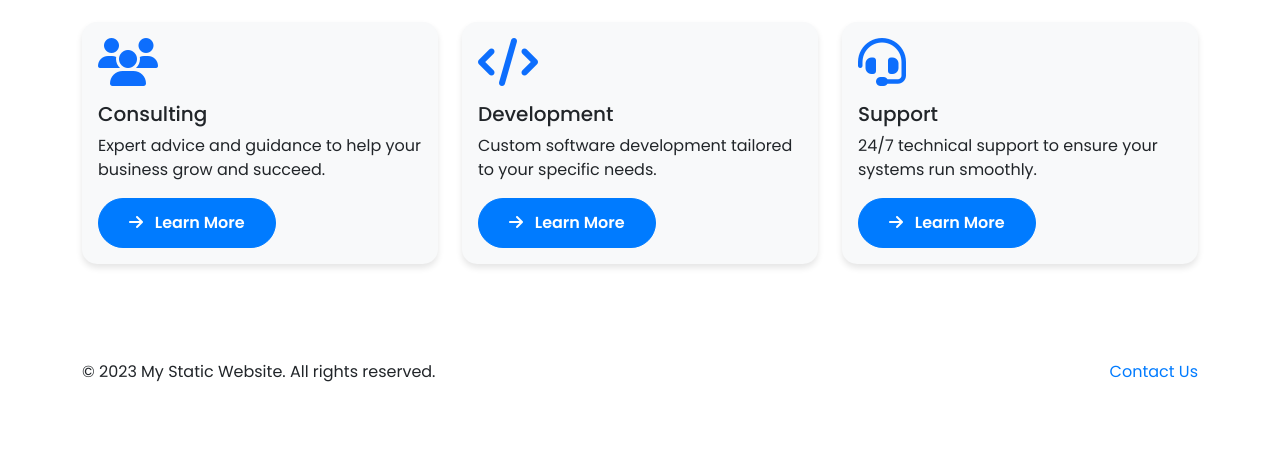
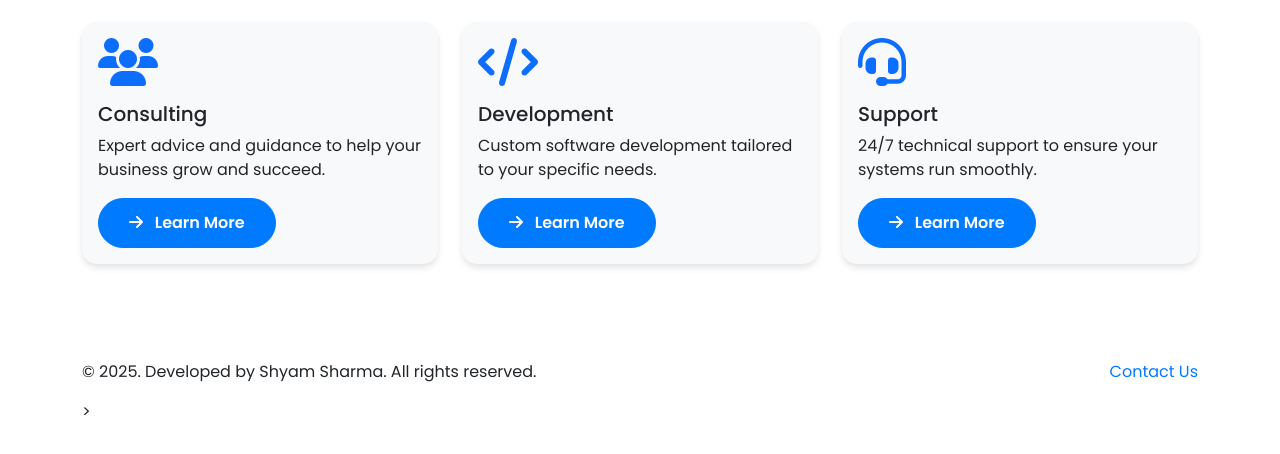
Before and after one commit to theshyamsharma/tur, a plain HTML site: page services.html in a window 1280 px wide. Shown: the part 184-638 px from the top of the page. Drawn offline with nearby package versions, Linux system fonts and the light colour scheme.

Commit message:
Update services.html

```diff
--- a/services.html
+++ b/services.html
@@ -90,7 +90,8 @@
         <div class="container">
             <div class="row">
                 <div class="col-md-6">
-                    <p>&copy; 2023 My Static Website. All rights reserved.</p>
+                   <p>&copy; 2025. Developed by Shyam Sharma. All rights reserved.</p>
+>
                 </div>
                 <div class="col-md-6 text-end">
                     <a href="contact.html">Contact Us</a>
```
